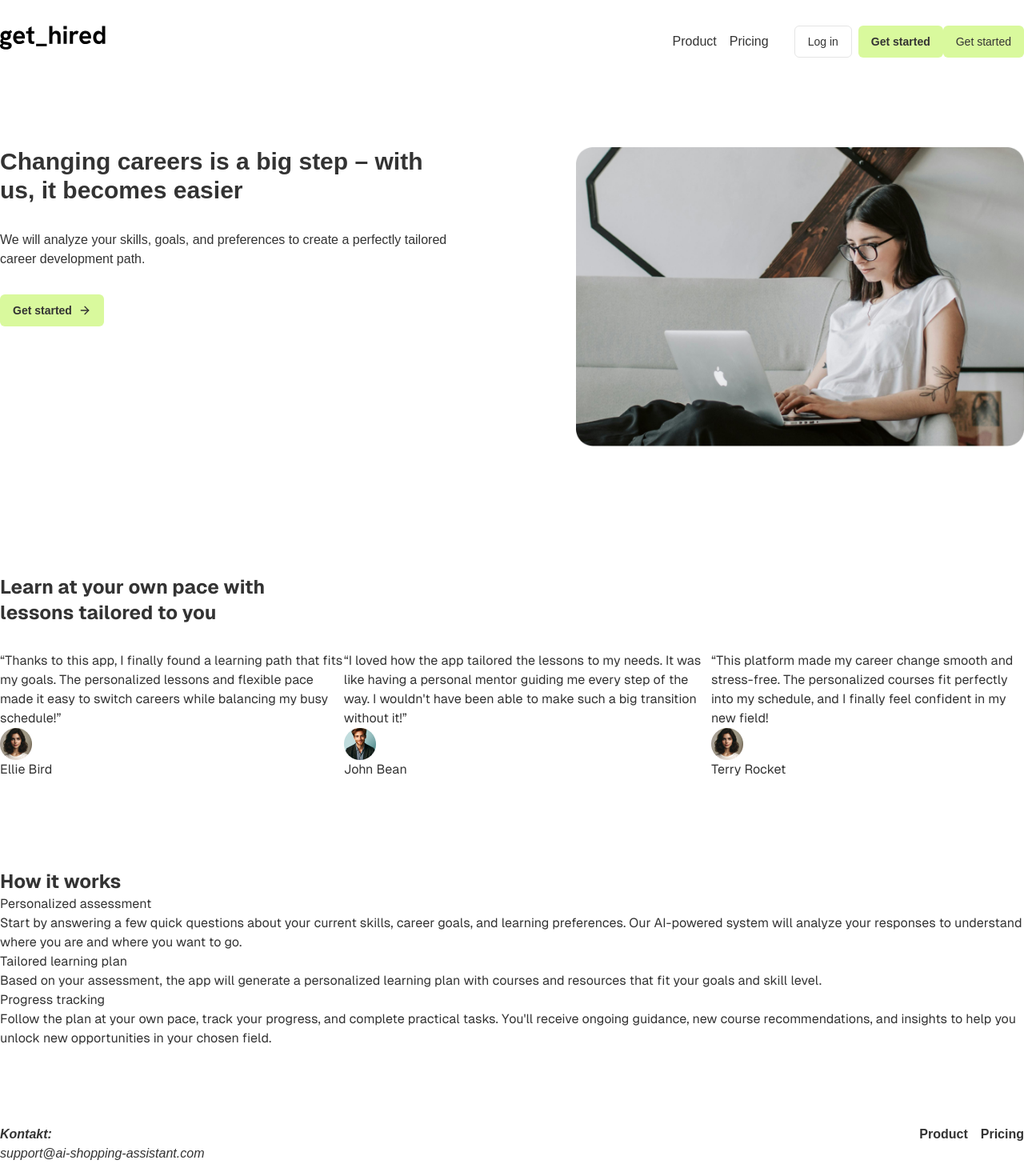
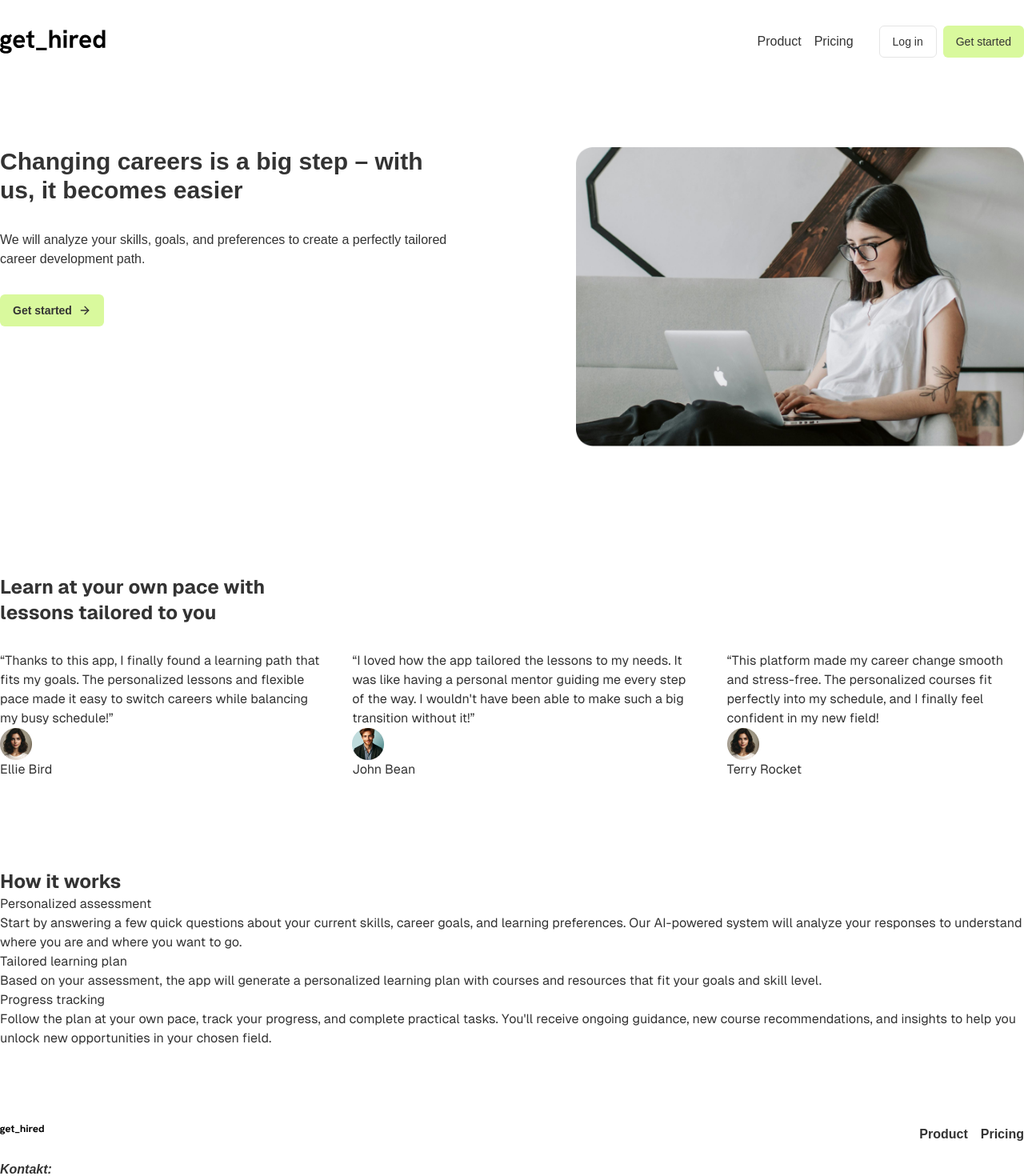
Before and after one commit to machack1234/HackYeah2024_hire_me, a Next.js app in the folder frontend/: page / in a window 1280 px wide. Shown: the top 1470 px of the page at 80% size. Built offline with nearby package versions, Linux system fonts and the light colour scheme.

Commit message:
patch: Add updates

```diff
--- a/frontend/src/app/layout.tsx
+++ b/frontend/src/app/layout.tsx
@@ -37,7 +37,7 @@ export default function RootLayout({
           className={`${geistSans.variable} ${geistMono.variable} antialiased text-primary-foreground max-w-7xl md:container mx-auto`}
         >
           <header className="w-full flex justify-between py-8">
-            <figure>
+            <figure className="flex items-center">
               <NextImage
                 src="/images/brand-logo.svg"
                 width={132}
@@ -64,14 +64,11 @@ export default function RootLayout({
                   </Link>
                 </li>
                 <li>
-                  <ButtonLink href="/get-started" variant="primary">
-                    Get started
-                  </ButtonLink>
                   <Link
                     href="/get-started"
                     className={`${buttonVariants({
                       variant: "default",
-                    })} bg-primary text-primary-foreground`}
+                    })} bg-primary text-primary-foreground hover:bg-primary/80`}
                   >
                     Get started
                   </Link>
@@ -84,12 +81,12 @@ export default function RootLayout({
             <div className="container mx-auto max-w-7xl">
               <section className="flex justify-between pb-12">
                 <section className="flex flex-col gap-8">
-                  {/* <NextImage
-                    src="/images/LOGO.svg"
+                  <NextImage
+                    src="/images/brand-logo.svg"
                     alt="AVA logo"
                     width={55}
                     height={16}
-                  /> */}
+                  />
                   <address>
                     <p className="font-bold">Kontakt:</p>
                     <Link href="mailto:support@ai-shopping-assistant.com">
--- a/frontend/src/app/page.tsx
+++ b/frontend/src/app/page.tsx
@@ -37,7 +37,7 @@ export default function Home() {
           <h3 className="max-w-sm">
             Learn at your own pace with lessons tailored to you
           </h3>
-          <ul className="flex py-8">
+          <ul className="flex py-8 gap-8">
             {TESTIMONIALS.map(({ id, content, author, avatar }) => (
               <li key={id}>
                 <p>{content}</p>
--- a/frontend/src/components/ButtonLink.tsx
+++ b/frontend/src/components/ButtonLink.tsx
@@ -10,7 +10,7 @@ export const ButtonLink = ({ href, children, variant }: ButtonLinkProps) => {
   return (
     <Link
       href={href}
-      className={`px-4 py-3 rounded-md text-sm font-bold ${
+      className={`px-4 py-3 rounded-md text-sm font-bold cursor-pointer ${
         variant === "primary"
           ? "bg-primary text-primary-foreground"
           : variant === "outline"
```
